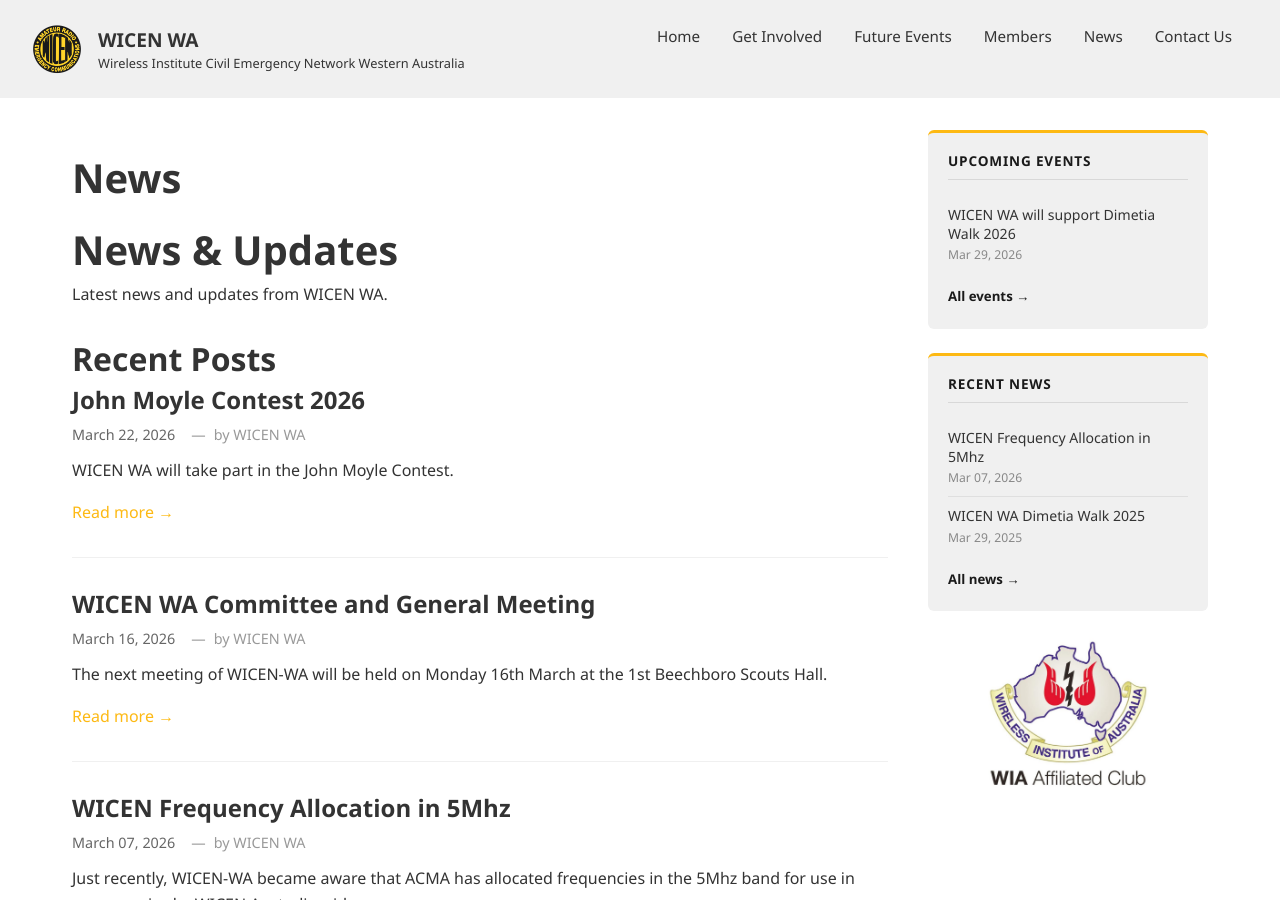
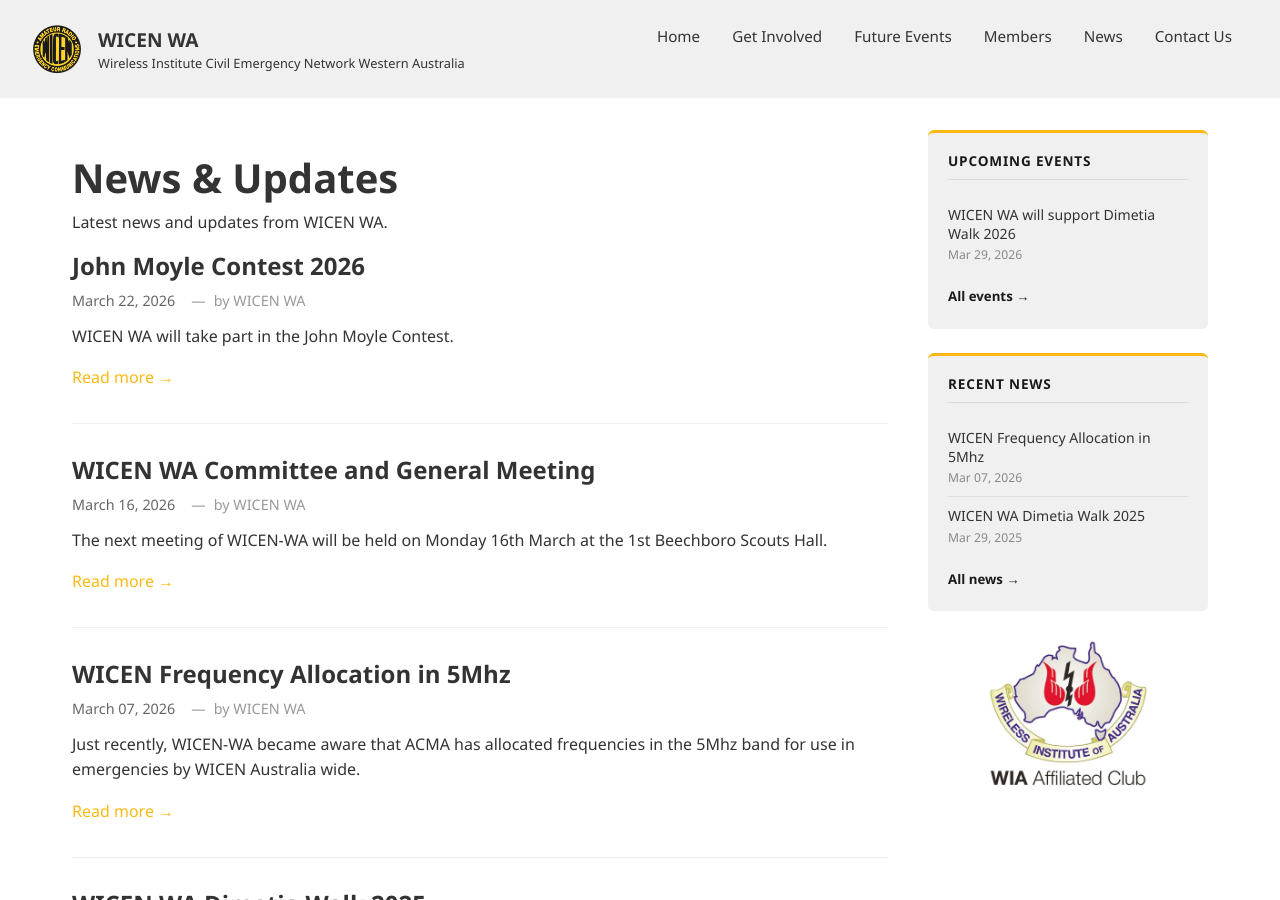
Before and after one commit to jubbp/WICENWA-Web, a Jekyll site: the page built from news.md, in a window 1280 px wide and 900 px high. Built offline with Jekyll 4.4.1, drawn with Linux system fonts in a browser that asks for light colours.

Commit message:
formatting pages

```diff
--- a/news.md
+++ b/news.md
@@ -1,13 +1,10 @@
 ---
 layout: default
-title: News
+title: News & Updates
 ---
-
-# News & Updates
 
 Latest news and updates from WICEN WA.
 
-## Recent Posts
 
 {% assign news_posts = site.posts %}
 {% assign has_news = false %}
```
Also changed, not shown: future-events.md (+0 -2 lines), get-involved.md (+1 -2 lines).
